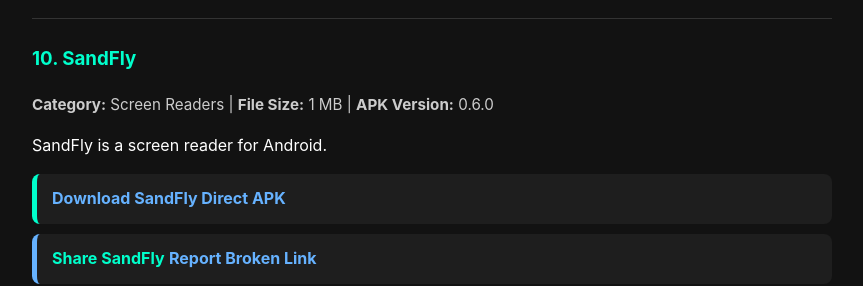
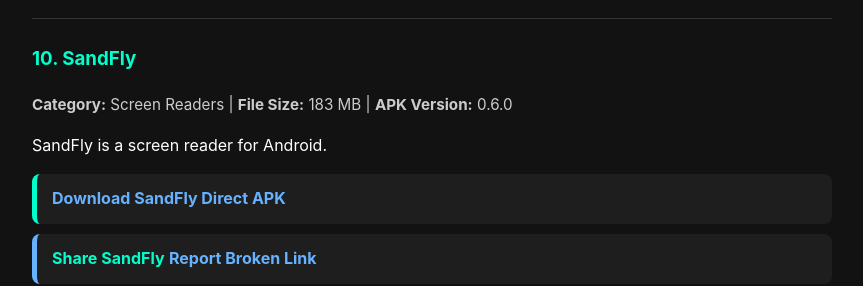
Before and after one commit to abhishekdey-hub/VisionPlay, a Jekyll site: the page built from screen-readers/index.md, in a window 1280 px wide and 900 px high, scrolled down 3057 px. Shown: the part 165-451 px from the top of the window, without its empty margins (208-1071 px from the left). Built offline with Jekyll 4.4.1, drawn with Linux system fonts in a browser that asks for light colours.

Commit message:
Update screen_readers.yml

```diff
--- a/_data/screen_readers.yml
+++ b/_data/screen_readers.yml
@@ -61,10 +61,11 @@
 - name: "SandFly"
   category: "Screen Readers"
   description: "SandFly is a screen reader for Android."
-  size: "1 MB"
+  size: "183 MB"
   version: "0.6.0"
-  apk_url: "https://github.com/aaron-gh/SandFly/releases/download/v0.6.0/sandfly-addon.apk"
+  apk_url: "https://github.com/aaron-gh/SandFly/releases/download/v0.6.0/sandfly.apk"
   github_repo: "aaron-gh/SandFly"
+  github_exclude_match: "addon,wear,play"
 
 - name: "Talk Forward"
   category: "Screen Readers"
```
